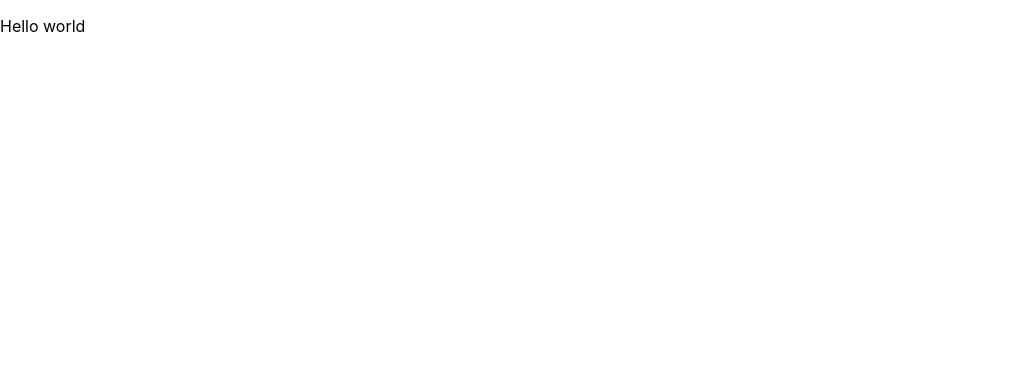
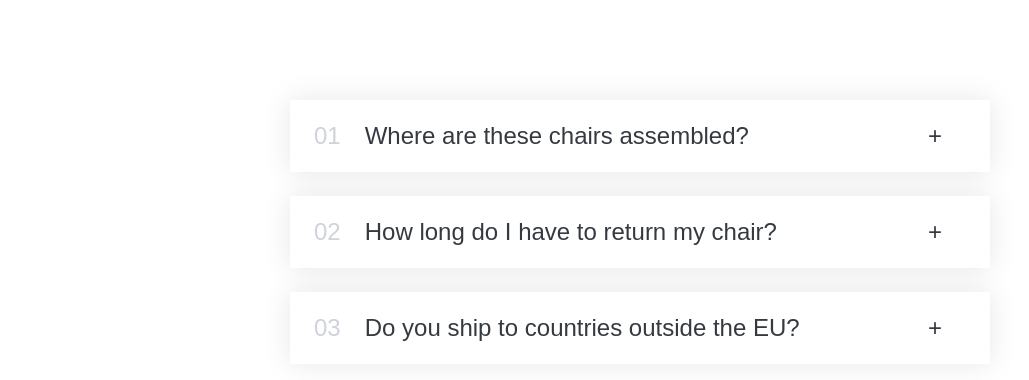
Before and after one commit to manishaac2002/react_challenge_project, a React (Create React App) app: page / in a window 1280 px wide. Shown: the top 380 px of the page, without its empty margins (0-1029 px from the left). Built offline with nearby package versions, Linux system fonts and the light colour scheme.

Commit message:
feat : challenge : props and use state

```diff
--- a/src/App.js
+++ b/src/App.js
@@ -1,9 +1,53 @@
-function App() {
+import { useState } from "react";
+import "./index.css"
+
+const faqs = [
+  {
+    title: "Where are these chairs assembled?",
+    text:
+      "Lorem ipsum dolor sit amet consectetur, adipisicing elit. Accusantium, quaerat temporibus quas dolore provident nisi ut aliquid ratione beatae sequi aspernatur veniam repellendus."
+  },
+  {
+    title: "How long do I have to return my chair?",
+    text:
+      "Pariatur recusandae dignissimos fuga voluptas unde optio nesciunt commodi beatae, explicabo natus."
+  },
+  {
+    title: "Do you ship to countries outside the EU?",
+    text:
+      "Excepturi velit laborum, perspiciatis nemo perferendis reiciendis aliquam possimus dolor sed! Dolore laborum ducimus veritatis facere molestias!"
+  }
+];
+
+export default function App() {
   return (
-    <div className="App">
-     <p>Hello world</p>
+    <div>
+      <Accordion data={faqs} />
     </div>
   );
 }
 
-export default App;
+function Accordion({data}) {
+  return <div className="accordion">
+    {data.map((el,i)=>( <AccordionItem title={el.title} text={el.text} num={i} key={el.title}/>))}
+  </div>;
+}
+
+function AccordionItem({ num, title, text }) {
+
+  const [isOpen, setIsOpen] = useState(false)
+
+  function handleToggle() {
+    setIsOpen((isOpen) => !isOpen)
+  }
+
+  return (
+  <div className={`item ${isOpen ? "open" : ""}`} onClick={handleToggle}>
+    <p className="number">{num < 9 ? `0${num + 1}` : num + 1}</p>
+    <p className="title">{title}</p>
+    <p className="icon">{isOpen ? "-" : "+"}</p>
+    {isOpen  && <div className="content-box">{text}
+      </div>
+      }
+  </div>)
+}
--- a/src/index.css
+++ b/src/index.css
@@ -1,13 +1,72 @@
-body {
+* {
+  padding: 0;
   margin: 0;
-  font-family: -apple-system, BlinkMacSystemFont, 'Segoe UI', 'Roboto', 'Oxygen',
-    'Ubuntu', 'Cantarell', 'Fira Sans', 'Droid Sans', 'Helvetica Neue',
-    sans-serif;
-  -webkit-font-smoothing: antialiased;
-  -moz-osx-font-smoothing: grayscale;
+  box-sizing: border-box;
 }
 
-code {
-  font-family: source-code-pro, Menlo, Monaco, Consolas, 'Courier New',
-    monospace;
+body {
+  font-family: sans-serif;
+  color: #343a40;
+  line-height: 1;
 }
+
+.accordion {
+  width: 700px;
+  margin: 100px auto;
+  display: flex;
+  flex-direction: column;
+  gap: 24px;
+}
+
+.item {
+  box-shadow: 0 0 30px rgba(0, 0, 0, 0.1);
+  padding: 20px 24px;
+  padding-right: 48px;
+  cursor: pointer;
+  border-top: 4px solid #fff;
+  border-bottom: 4px solid #fff;
+
+  display: grid;
+  grid-template-columns: auto 1fr auto;
+  column-gap: 24px;
+  row-gap: 32px;
+  align-items: center;
+}
+
+.number {
+  font-size: 24px;
+  font-weight: 500;
+  color: #ced4da;
+}
+
+.title,
+.icon {
+  font-size: 24px;
+  font-weight: 500;
+}
+
+.content-box {
+  grid-column: 2 / -1;
+  padding-bottom: 16px;
+  line-height: 1.6;
+}
+
+.content-box ul {
+  color: #868e96;
+  margin-left: 16px;
+  margin-top: 16px;
+
+  display: flex;
+  flex-direction: column;
+  gap: 12px;
+}
+
+/* OPEN STATE */
+.open {
+  border-top: 4px solid #087f5b;
+}
+
+.open .number,
+.open .title {
+  color: #087f5b;
+}
```
